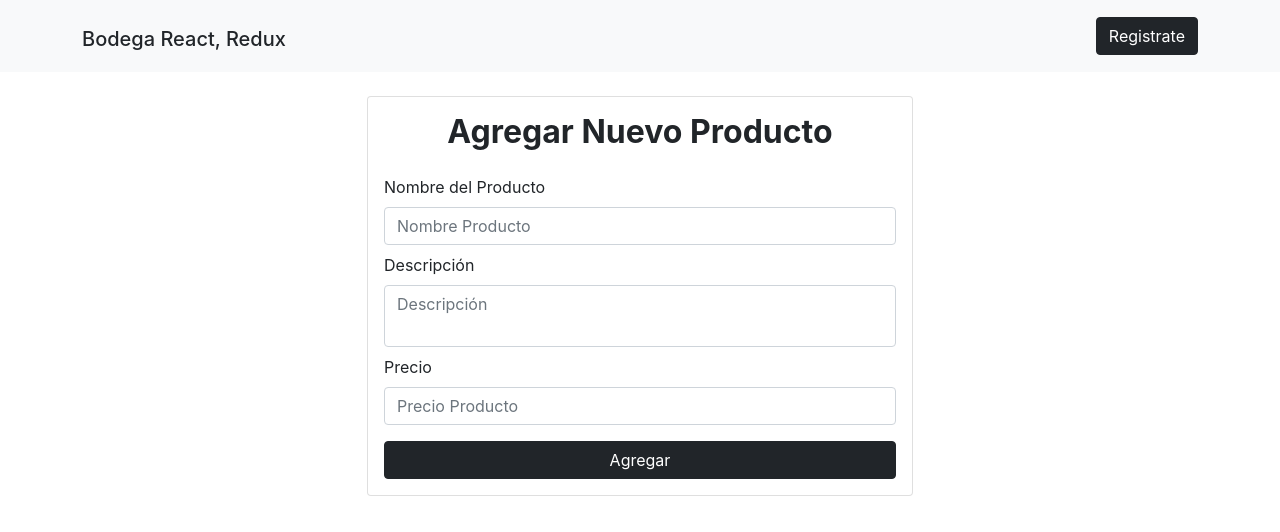
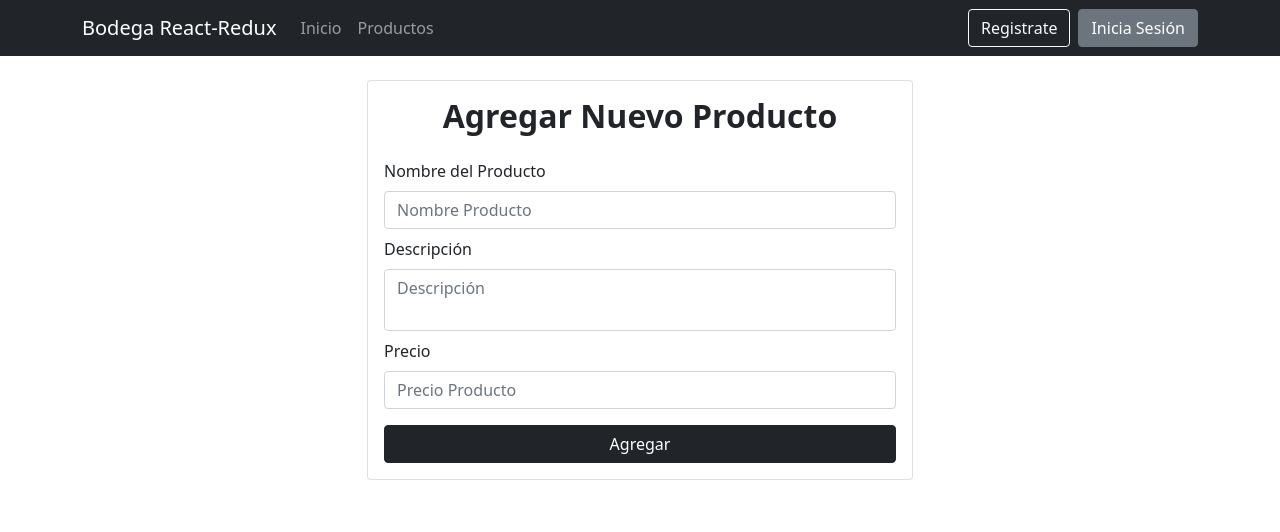
Before and after one commit to jhomen11/Product_App, a React (Create React App) app in the folder bodega/: page /productos/nuevo in a window 1280 px wide. Shown: the top 532 px of the page. Built offline with nearby package versions, Linux system fonts and the light colour scheme.

Commit message:
fix Header, boton agregar producto, boton cancelar en editar producto

```diff
--- a/bodega/package.json
+++ b/bodega/package.json
@@ -3,10 +3,12 @@
   "version": "0.1.0",
   "private": true,
   "dependencies": {
+    "@popperjs/core": "^2.11.2",
     "@testing-library/jest-dom": "^5.16.2",
     "@testing-library/react": "^12.1.3",
     "@testing-library/user-event": "^13.5.0",
     "axios": "^0.26.0",
+    "bootstrap": "^5.1.3",
     "react": "^17.0.2",
     "react-dom": "^17.0.2",
     "react-redux": "^7.2.6",
--- a/bodega/public/index.html
+++ b/bodega/public/index.html
@@ -26,6 +26,7 @@
     -->
     <title>React App</title>
     <link href="https://cdn.jsdelivr.net/npm/bootstrap@5.1.3/dist/css/bootstrap.min.css" rel="stylesheet" integrity="sha384-1BmE4kWBq78iYhFldvKuhfTAU6auU8tT94WrHftjDbrCEXSU1oBoqyl2QvZ6jIW3" crossorigin="anonymous">
+
   </head>
   <body>
     <noscript>You need to enable JavaScript to run this app.</noscript>
--- a/bodega/src/actions/productosActions.js
+++ b/bodega/src/actions/productosActions.js
@@ -156,6 +156,13 @@ export const editarProductoAction = (producto) => {
             await saveAxios.put(`/products/${producto.id}`, producto)
             //console.log(resp)
             despachador(editarProductoExito(producto))
+
+            //Mostar alerta
+            Swal.fire(
+                'Correcto',
+                'El producto de ha agregado correctamente',
+                'success'
+            )
         } catch (error) {
             console.log(error)
             despachador(editarProductoError())
--- a/bodega/src/components/EditarProducto.jsx
+++ b/bodega/src/components/EditarProducto.jsx
@@ -1,60 +1,56 @@
-import { useState, useEffect } from "react"
-import { useDispatch, useSelector } from 'react-redux'
-import { useNavigate } from 'react-router-dom'
-
+import { useState, useEffect } from "react";
+import { useDispatch, useSelector } from "react-redux";
+import { useNavigate, Link } from "react-router-dom";
 
 //Importar action redux
-import { editarProductoAction} from '../actions/productosActions'
+import { editarProductoAction } from "../actions/productosActions";
 
 const EditarProducto = () => {
+  //State para guardar los datos del formulario
+  const [producto, guardarProducto] = useState({
+    name: "",
+    description: "",
+    price: "",
+  });
 
-  //State para guardar los datos del formulario
-  const [producto, guardarProducto] = useState ({
-    name: '', description: '', price: ''
-  })
+  const dispatch = useDispatch();
 
-
-  const dispatch = useDispatch()
-
-  const navigate = useNavigate()
-
+  const navigate = useNavigate();
 
   //Producto a editar
-  const productoEditar = useSelector(state => state.productos.productoEditar)
-  useEffect (()=>{
-    guardarProducto(productoEditar)
-  },[productoEditar])
+  const productoEditar = useSelector((state) => state.productos.productoEditar);
+  useEffect(() => {
+    guardarProducto(productoEditar);
+  }, [productoEditar]);
 
   const handleChange = (e) => {
     guardarProducto({
       ...producto,
-      [e.target.name]: e.target.value
-    })
-  }
+      [e.target.name]: e.target.value,
+    });
+  };
 
-  const handleSubmit = (e) =>{
-    e.preventDefault()
+  const handleSubmit = (e) => {
+    e.preventDefault();
 
-    dispatch(editarProductoAction(producto))
+    dispatch(editarProductoAction(producto));
 
-    navigate('/productos')
-  }
+    navigate("/productos");
+  };
 
   //console.log(producto)
   return (
     <div>
       <div className="row justify-content-center">
-        <div className="col-md-6">
+        <div className="col-md-5">
           <div className="card">
             <div className="card-body">
-              <h2 className="text-center mb-4 fw-bold">
-                Editar Producto
-              </h2>
-              <form
-                onSubmit={handleSubmit}
-              >
+              <h2 className="text-center mb-4 fw-bold">Editar Producto</h2>
+              <form onSubmit={handleSubmit}>
                 <div className="form-group mb-2">
-                  <label className="form-label" htmlFor="">Nombre del Producto</label>
+                  <label className="form-label" htmlFor="">
+                    Nombre del Producto
+                  </label>
                   <input
                     type="text"
                     className="form-control"
@@ -65,8 +61,10 @@ const EditarProducto = () => {
                   />
                 </div>
                 <div className="form-group mb-2">
-                    <label className="form-label" htmlFor="descripcion">Descripción</label>
-                    <textarea
+                  <label className="form-label" htmlFor="descripcion">
+                    Descripción
+                  </label>
+                  <textarea
                     className="form-control"
                     style={{ resize: "none" }}
                     id="descripcion"
@@ -74,11 +72,12 @@ const EditarProducto = () => {
                     name="description"
                     value={producto.description}
                     onChange={handleChange}
-
                   ></textarea>
                 </div>
                 <div className="form-group mb-2">
-                  <label className="form-label" htmlFor="">Precio</label>
+                  <label className="form-label" htmlFor="">
+                    Precio
+                  </label>
                   <input
                     type="number"
                     className="form-control"
@@ -86,17 +85,23 @@ const EditarProducto = () => {
                     name="price"
                     value={producto.price}
                     onChange={handleChange}
-
                   />
                 </div>
-                <button className="btn btn-dark d-block w-100 mt-3">Guardar Cambios</button>
+                <button className="btn btn-outline-success d-block w-100 mt-3">
+                  Guardar Cambios
+                </button>
+                <Link
+                  to={'/productos'}
+                  className="btn btn-outline-danger d-block w-100 mt-3"
+                >Cancelar
+                </Link>
               </form>
             </div>
           </div>
         </div>
       </div>
     </div>
-  )
-}
+  );
+};
 
-export default EditarProducto
+export default EditarProducto;
--- a/bodega/src/components/Header.jsx
+++ b/bodega/src/components/Header.jsx
@@ -2,14 +2,64 @@ import { Link } from "react-router-dom";
 
 const Header = () => {
   return (
-    <nav className="navbar navbar-expand-lg navbar-dark bg-light justify-content-between">
+    <nav className="navbar navbar-expand-lg navbar-dark bg-dark">
       <div className="container">
-        <h1><Link to={'/'} className="navbar-brand text-dark">Bodega React, Redux</Link></h1>
-        <Link to="/usuarios/nuevo" className="btn btn-dark">
-          Registrate
+        <Link to={"/"} className="navbar-brand">
+          Bodega React-Redux
         </Link>
+        <button
+          className="navbar-toggler"
+          type="button"
+          data-bs-toggle="collapse"
+          data-bs-target="#navbarSupportedContent"
+          aria-controls="navbarSupportedContent"
+          aria-expanded="false"
+          aria-label="Toggle navigation"
+        >
+          <span className="navbar-toggler-icon"></span>
+        </button>
+        <div className="collapse navbar-collapse" id="navbarSupportedContent">
+          <ul className="navbar-nav me-auto mb-2 mb-lg-0">
+            <li className="nav-item">
+              <Link to={"/"} className="nav-link" aria-current="page">
+                Inicio
+              </Link>
+            </li>
+            <li className="nav-item">
+              <Link to={"/productos"} className="nav-link">
+                Productos
+              </Link>
+            </li>
+            {/* <li className="nav-item">
+              <Link to={'#'} className="nav-link">
+                Contacto
+              </Link>
+            </li> */}
+          </ul>
+          <div>
+            <Link to="/usuarios/nuevo" className="btn btn-outline-light me-2">
+              Registrate
+            </Link>
+            <button className="btn btn-secondary">Inicia Sesión</button>
+          </div>
+        </div>
       </div>
     </nav>
+    // <nav className="navbar navbar-expand-lg navbar-dark bg-light justify-content-between">
+    //   <div className="container">
+    //     <h1>
+    //       <Link to={"/"} className="navbar-brand text-dark">
+    //         Bodega React, Redux
+    //       </Link>
+    //     </h1>
+    //     <div>
+    //       <Link to="/usuarios/nuevo" className="btn btn-dark me-2">
+    //         Registrate
+    //       </Link>
+    //       <button className="btn btn-secondary">Inicia Sesión</button>
+    //     </div>
+    //   </div>
+    // </nav>
   );
 };
 
--- a/bodega/src/components/Productos.jsx
+++ b/bodega/src/components/Productos.jsx
@@ -1,5 +1,6 @@
 import { useEffect } from "react";
 import { useSelector, useDispatch } from "react-redux";
+import { Link } from "react-router-dom";
 
 //Importar action Redux
 import { obetenerProductosAction } from "../actions/productosActions";
@@ -25,6 +26,11 @@ const Productos = () => {
         <div className="col">
           <h2 className="text-center mb-3">Productos</h2>
         </div>
+        <div className="row justify-content-center">
+          <div className="col-6">
+            <Link to={'/productos/nuevo'} className=" btn btn-outline-dark w-100">Agregar productos</Link>
+          </div>
+        </div>
         <div className="row">
           {productos.length === 0
           ? "No hay productos para mostrar"
--- a/bodega/src/index.js
+++ b/bodega/src/index.js
@@ -3,6 +3,8 @@ import ReactDOM from 'react-dom';
 import './index.css';
 import App from './App';
 import reportWebVitals from './reportWebVitals';
+import * as bootstrap from 'bootstrap';
+import 'bootstrap/dist/css/bootstrap.min.css';
 
 ReactDOM.render(
   <React.StrictMode>
```
Also changed, not shown: 2 other files (tests, documents, lock files or other folders).
